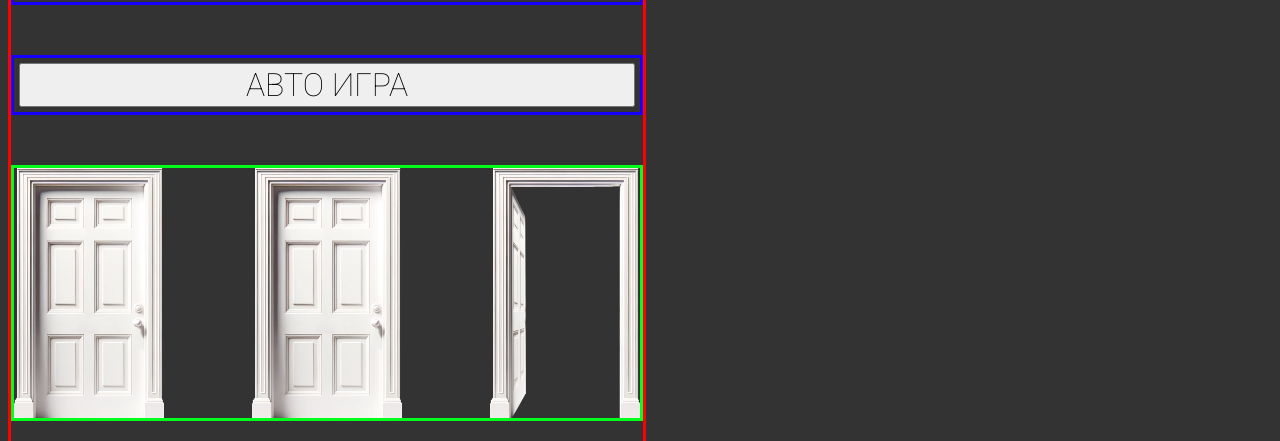
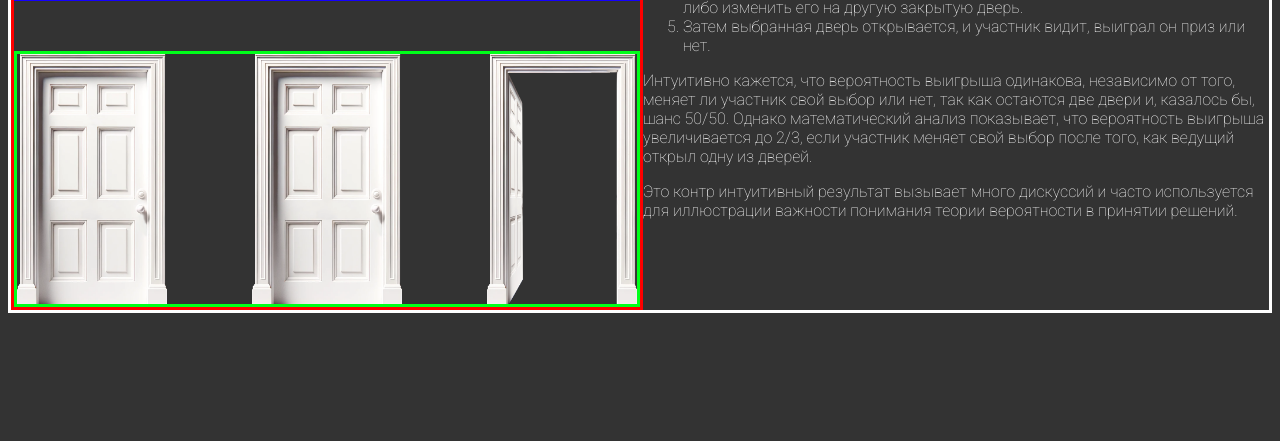
Before and after one commit to semtio/Monty-Hall-Paradox, a plain HTML site: page index.html in a window 1280 px wide. Shown: the part 229-670 px from the top of the page. Drawn offline with Linux system fonts and the light colour scheme.

Commit message:
Initial commit

```diff
--- a/app.js
+++ b/app.js
@@ -21,3 +21,7 @@ document.getElementById('buttonToHide').addEventListener('click', function () {
     }, 1000); // время в миллисекундах, равное длительности анимации
 });
 // анимация кнопок конец
+
+// полная версия
+
+// полная версия конец
--- a/index.html
+++ b/index.html
@@ -14,7 +14,8 @@
 </head>
 
 <body>
-    <div class="pos-center section-50-p">
+    <div class="m border-w">
+        <div class="pos-center whith-50-p">
             <h1>Парадокс Монти Холла</h1>
 
             <div class="flex">
@@ -37,24 +38,28 @@
                 <div class="door2"></div>
                 <div class="door3"></div>
             </div>
+        </div>
 
-        <div class="section-50-p">
+        <div class="whith-50-p">
             <h2>Правила игры:</h2>
             <h3>
-                Это известная задача теории вероятностей, которая основана на американском телевизионном шоу. Вот как
+                Это известная задача теории вероятностей, которая основана на американском телевизионном шоу. Вот
+                как
                 она
                 обычно формулируется:
             </h3>
             <ol>
                 <li>
-                    Участнику игры показывают три закрытые двери. За одной из них находится приз (например, автомобиль),
+                    Участнику игры показывают три закрытые двери. За одной из них находится приз (например,
+                    автомобиль),
                     а
                     за двумя другими — ничего.
                 </li>
                 <li>
                     Участник выбирает одну из дверей, но она пока не открывается.
                 </li>
-                <li>Ведущий, который знает, где находится приз, открывает одну из оставшихся дверей, за которой приза
+                <li>Ведущий, который знает, где находится приз, открывает одну из оставшихся дверей, за которой
+                    приза
                     нет.
                 </li>
                 <li>После этого участник может либо остаться при своем первоначальном выборе, либо изменить его на
@@ -66,19 +71,21 @@
             <p>
                 Интуитивно кажется, что вероятность выигрыша одинакова, независимо от того, меняет ли участник свой
                 выбор
-                или нет, так как остаются две двери и, казалось бы, шанс 50/50. Однако математический анализ показывает,
+                или нет, так как остаются две двери и, казалось бы, шанс 50/50. Однако математический анализ
+                показывает,
                 что
                 вероятность выигрыша увеличивается до 2/3, если участник меняет свой выбор после того, как ведущий
                 открыл
                 одну из дверей.
             </p>
             <p>
-                Это контр интуитивный результат вызывает много дискуссий и часто используется для иллюстрации важности
+                Это контр интуитивный результат вызывает много дискуссий и часто используется для иллюстрации
+                важности
                 понимания теории вероятности в принятии решений.
             </p>
         </div>
+
     </div>
-
     <script src="app.js"></script>
 </body>
 
--- a/style.css
+++ b/style.css
@@ -2,7 +2,7 @@ body {
     background-color: #333;
     color: #fff;
 
-    font-size: 2em;
+    font-size: 1em;
     font-family: 'Roboto', sans-serif;
     font-weight: 200;
 }
@@ -46,9 +46,11 @@ h3 {
     justify-content: space-between;
 }
 
-.m-top {
-    margin-top: 50px;
+.border-w {
+    border: solid #fff;
 }
+
+
 
 .pos-center {
     display: flex;
@@ -57,11 +59,12 @@ h3 {
     border: solid red;
     /* margin: 0 500px; */
 
+    transition: 1s;
     text-align: center;
 }
 
-.section-50-p {
-    width: 50%;
+.m {
+    display: flex;
 }
 
 .btn50p button {
@@ -103,3 +106,14 @@ input {
 }
 
 /* конец */
+
+/* полная версия */
+.m-top {
+    margin-top: 50px;
+}
+
+.whith-50-p {
+    width: 50%;
+}
+
+/* конец */
```
Also changed, not shown: img/dc.jpg (added). Lines whose indentation alone changed are shown as unchanged.
